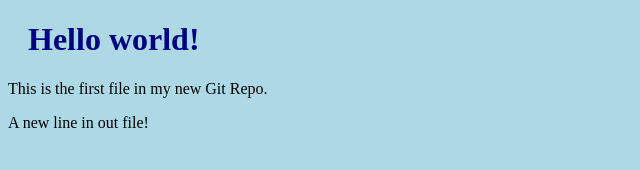
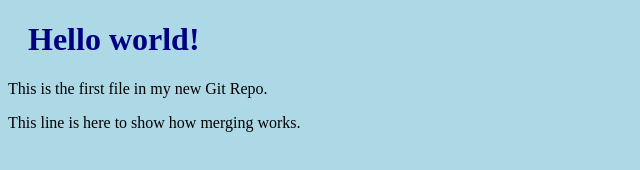
Before and after one commit to RobertDuckhamUWS/hello-world, a plain HTML site: page index.html in a window 1280 px wide. Shown: the whole page, without its empty margins (0-640 px from the left). Drawn offline with Linux system fonts and the light colour scheme.

Commit message:
updated index.html with emergency fix

```diff
--- a/index.html
+++ b/index.html
@@ -8,7 +8,7 @@
 
 <h1>Hello world!</h1>
 <p>This is the first file in my new Git Repo.</p>
-<p>A new line in out file!</p>
+<p>This line is here to show how merging works.</p>
 
 </body>
 </html>
```
